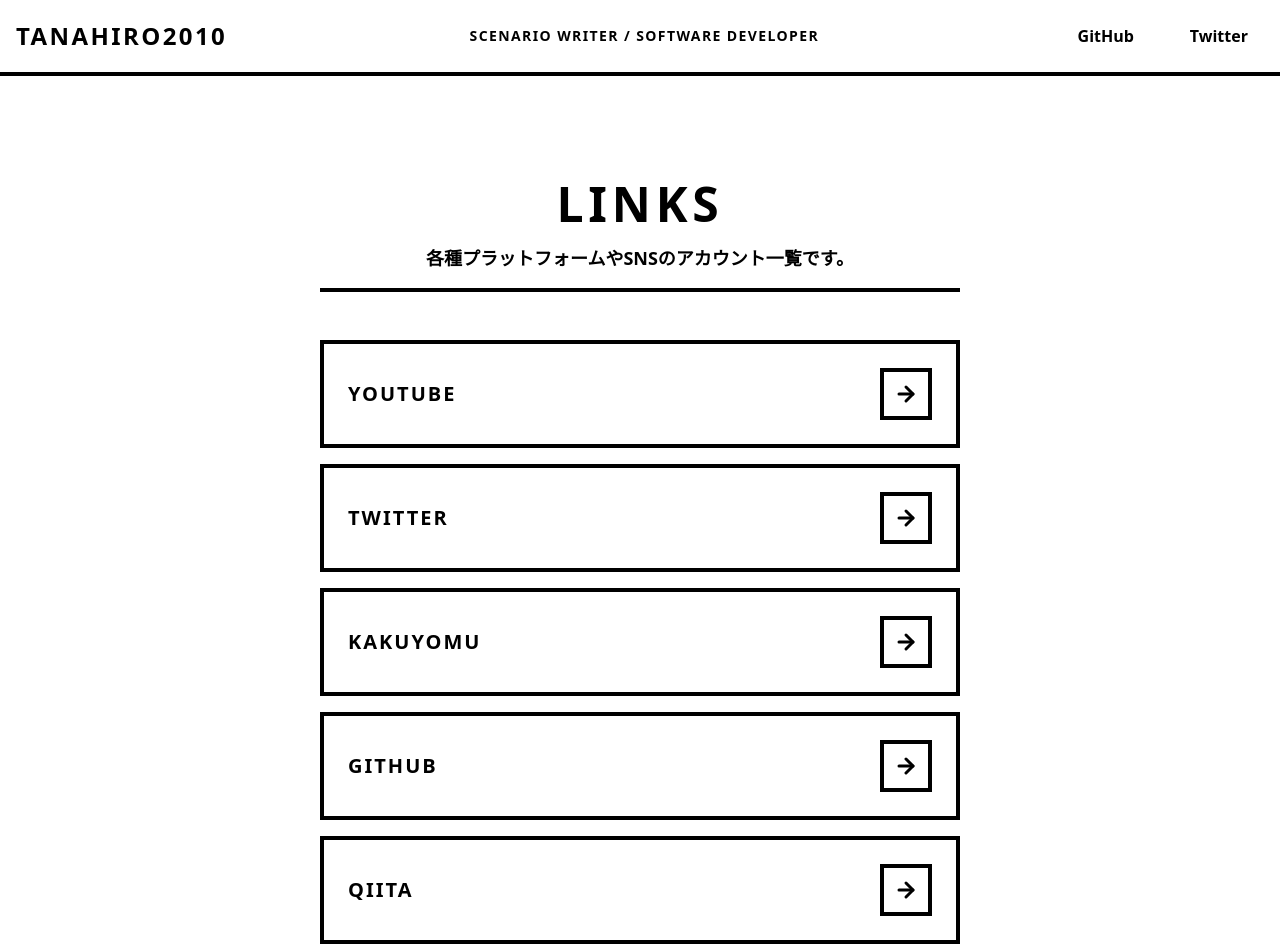
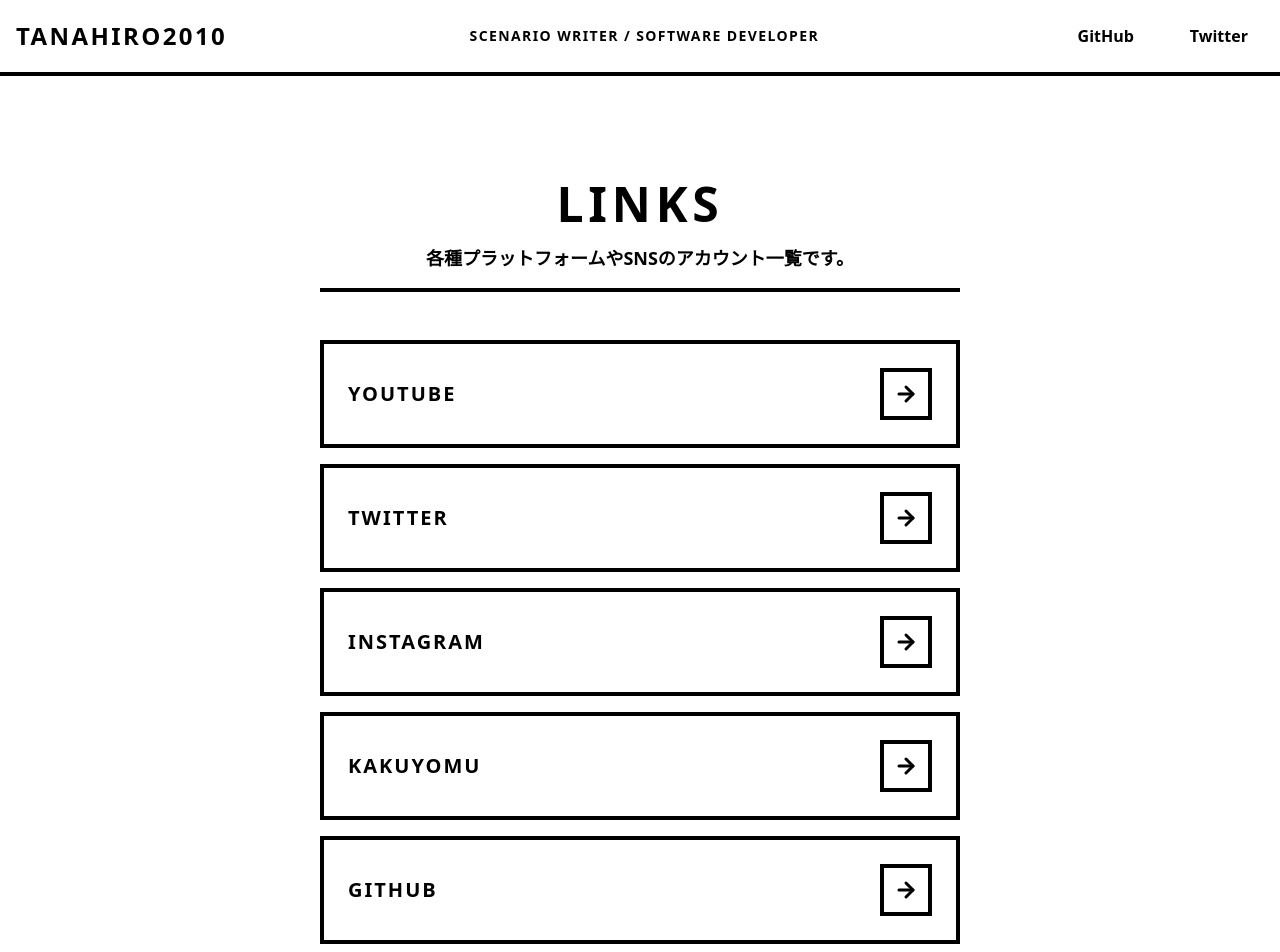
Before and after one commit to tanahiro2010/portfolio, a React (Vite) app: page /links in a window 1280 px wide. Shown: the top 952 px of the page. Built offline with nearby package versions, Linux system fonts and the light colour scheme.

Commit message:
feat: Instagramリンクを追加し、ナビゲーションを強化

```diff
--- a/src/app/links.tsx
+++ b/src/app/links.tsx
@@ -8,13 +8,14 @@
 };
 
 const LINKS: Array<LinkItem> = [
-  { label: "YouTube",  href: "/youtube" },
-  { label: "Twitter",  href: "/twitter" },
-  { label: "Kakuyomu", href: "/kakuyomu" },
-  { label: "GitHub",   href: "/github" },
-  { label: "Qiita",    href: "/blogs" },
-  { label: "Zenn",     href: "/zenn" },
-  { label: "Contact",  href: "/contact" },
+  { label: "YouTube",   href: "/youtube" },
+  { label: "Twitter",   href: "/twitter" },
+  { label: "Instagram", href: "/instagram" },
+  { label: "Kakuyomu",  href: "/kakuyomu" },
+  { label: "GitHub",    href: "/github" },
+  { label: "Qiita",     href: "/blogs" },
+  { label: "Zenn",      href: "/zenn" },
+  { label: "Contact",   href: "/contact" },
 ];
 
 const Links = () => {
--- a/src/routes/config.tsx
+++ b/src/routes/config.tsx
@@ -15,6 +15,10 @@
   {
     path: "/twitter", meta: { title: "Twitter", navLabel: "Twitter", visibleInNav: true },
     element: <Navigate to={`https://twitter.com/tanahiro2010`} />
+  },
+  {
+    path: "/instagram", meta: { title: "Instagram", navLabel: "Instagram", visibleInNav: true },
+    element: <Navigate to={`https://www.instagram.com/tanahiro2010_official/`} />
   },
   {
     path: "/kakuyomu", meta: { title: "Kakuyomu", navLabel: "Kakuyomu", visibleInNav: true },
```
